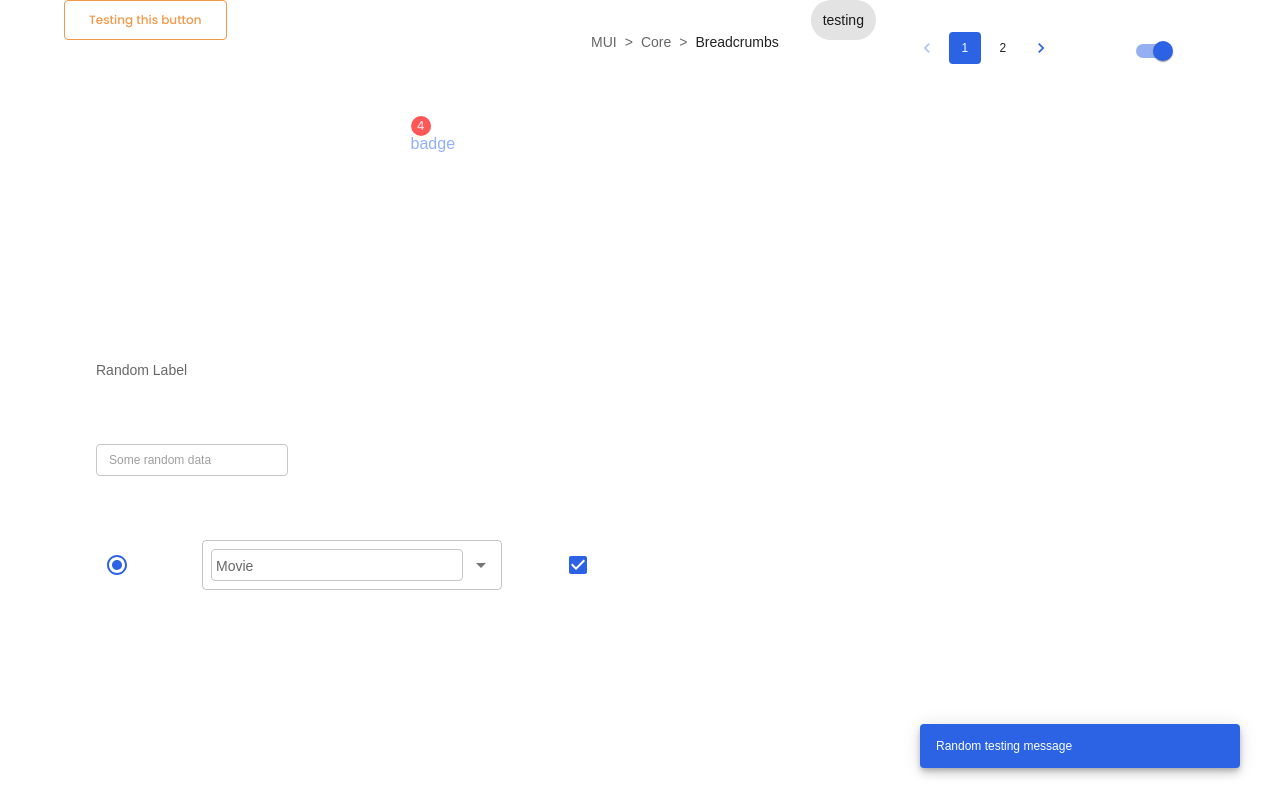
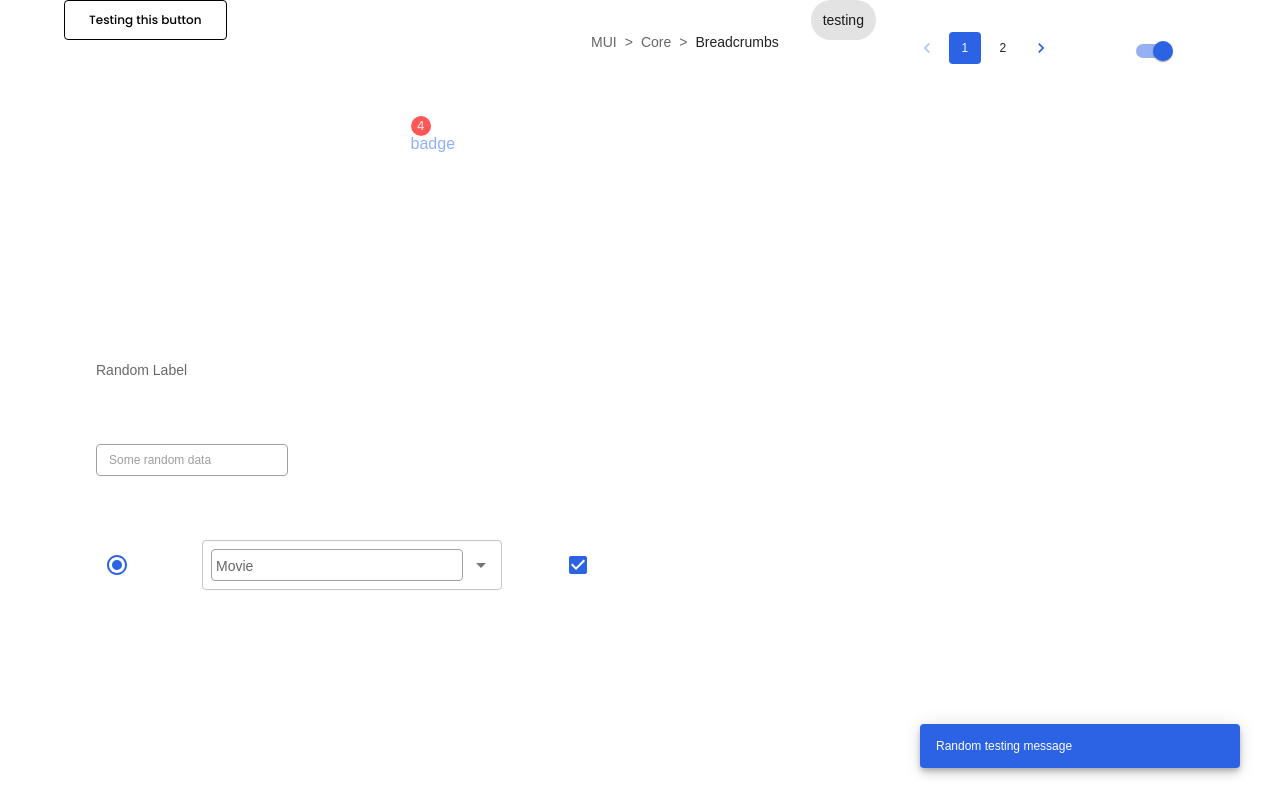
Before and after one commit to navneetlal/radiant-design-system, a React (Create React App) app: page / in a window 1280 px wide. Built offline with nearby package versions, Linux system fonts and the light colour scheme.

Commit message:
colors fixed:button

```diff
--- a/src/App.tsx
+++ b/src/App.tsx
@@ -37,7 +37,7 @@ function App() {
       <Grid container>
         <Button
           variant="outlined"
-          color="warning"
+          color="secondary"
           // startIcon={<MuiAdjustIcon />}
           text="
           Testing this button"
--- a/src/components/Button.tsx
+++ b/src/components/Button.tsx
@@ -28,17 +28,34 @@ const Button = ({
       color= {color}
       startIcon={leftIcon}
       endIcon={rightIcon}
+      size={size}
       {...otherProps}
       sx = {[
         variant === 'outlined' && {
-          color : `${theme}.pallete.${color}.main`,
-          background : 'fff',
+          color : `${theme}.palette.${color}.main`,
+          backgroundColor : `#ffffff`,
           border: `1px solid`,
-          borderColor : `${theme}.pallete.${color}.main`,
+          borderColor : `${theme}.palette.${color}.main`,
           '&:hover' : {
-            background : `${theme}.pallete.${color}.contrastText`
+            backgroundColor : `${theme}.palette.${color}.contastText`
+          }
+        },
+        variant === 'contained' && {
+          color : '#ffffff',
+          '&:hover' : {
+            background : `${theme}.palette.${color}.dark`
+          },
+          boxShadow : 'none'
+        },
+        color === 'secondary' && {
+          color : '#000000',
+          background : `#ffffff`,
+          borderColor : `${theme}.palette.${color}.main`,
+          '&:hover' : {
+              borderColor : '#000000'
           }
         }
+
       ]}
     >
       {text}
--- a/src/theme/lightTheme.ts
+++ b/src/theme/lightTheme.ts
@@ -19,11 +19,11 @@ let lightTheme = createTheme({
     secondary: {
       // gray
       light: "#F2F2F2",
-      main: "#C7C7C7",
+      main: "#A1A1A1",
       dark: "#666666",
       contrastText: "#E3E3E3",
       50: "#FFF7E5",
-      300: "#A1A1A1",
+      300: "#C7C7C7",
     },
     error: {
       // red
```
